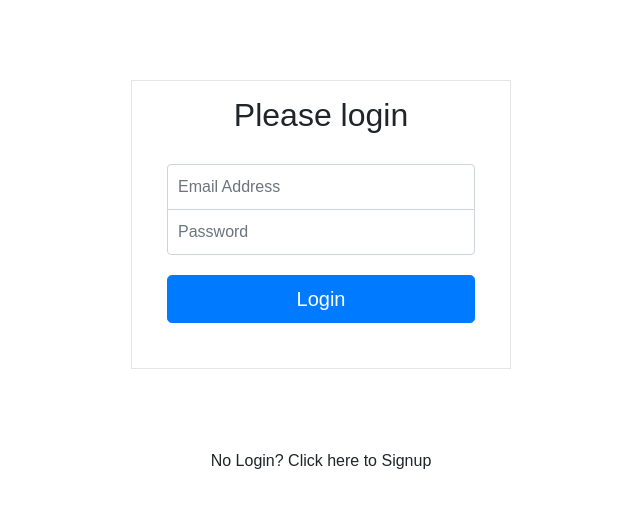
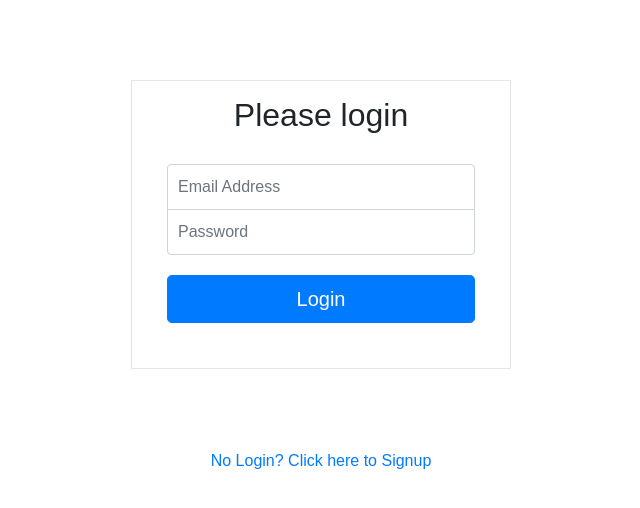
Before and after one commit to vsparrow/RecruiterReviewFrontend, a React (Create React App) app: page / in a window 1280 px wide. Shown: the top 508 px of the page, without its empty margins (319-959 px from the left). Built offline with nearby package versions, Linux system fonts and the light colour scheme.

Commit message:
Add href to anchor to get login finger

```diff
--- a/src/Login.js
+++ b/src/Login.js
@@ -64,7 +64,7 @@ class Login extends Component {
               </form>
               {this.state.errorOnAuthenticate ? <p style={{color: "red"}}>ERROR SUBMITING EMAIL OR PASSSWORD</p> : null}
             </div>
-            <a  onClick={this.toggleToSignup}>No Login? Click here to Signup</a>
+            <a  href="#" onClick={this.toggleToSignup}>No Login? Click here to Signup</a>
       </div>
     )
   }//render
--- a/src/Signup.js
+++ b/src/Signup.js
@@ -95,7 +95,7 @@ class Signup extends Component {
           </form>
         </div>
         {this.state.error ? <span style={{color: "red"}}>ERROR PLEASE CHECK INPUT</span> : null}
-        <a  onClick={this.toggleToLogin}>Already Have A Login? Click here</a>
+        <a  href="#" onClick={this.toggleToLogin}>Already Have A Login? Click here</a>
 
       </div>
     )
```
